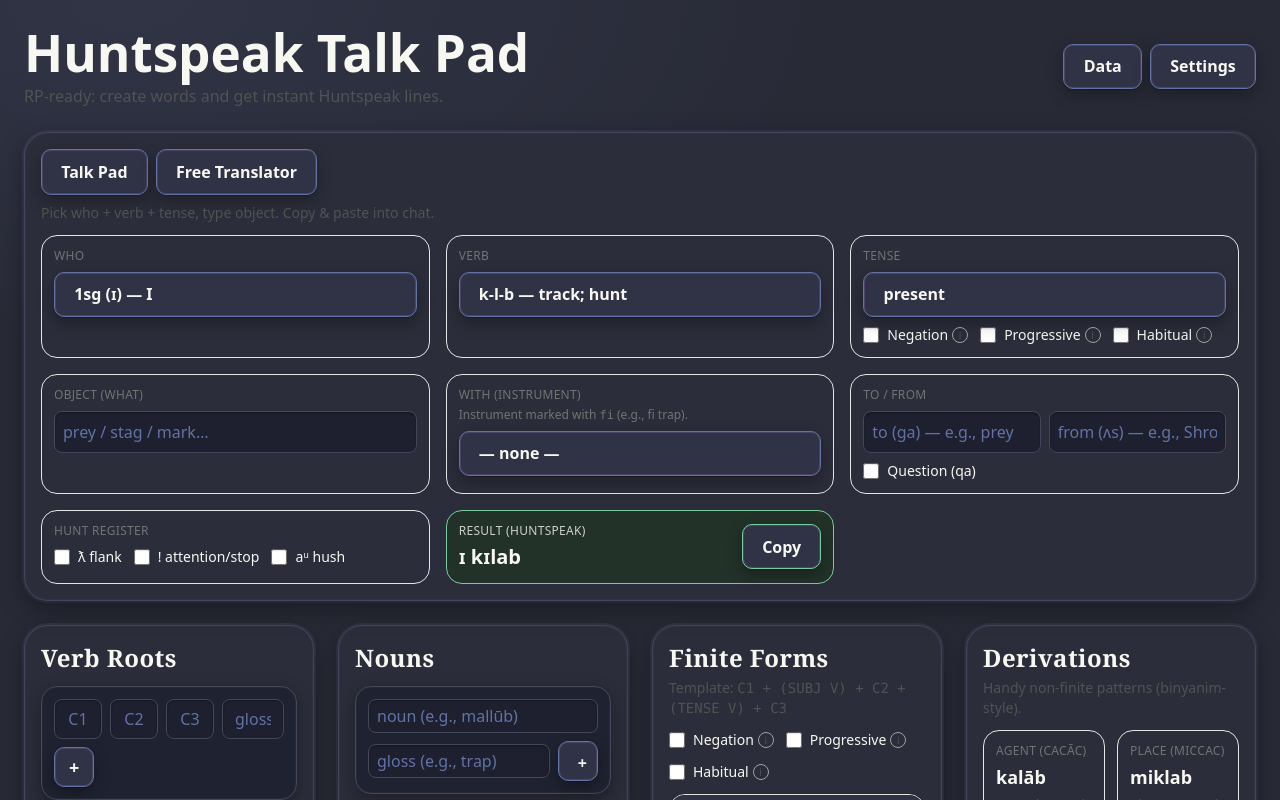
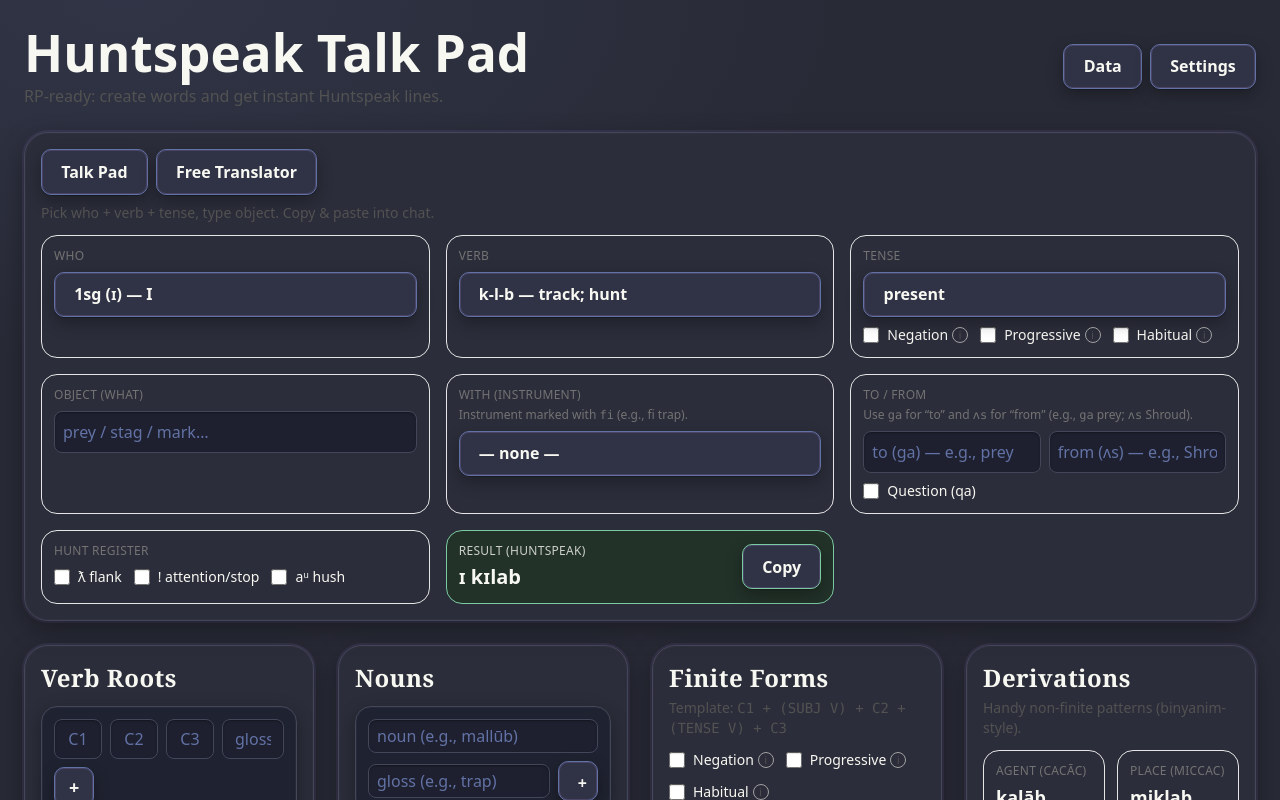
Before and after one commit to L1ghth0us3/Moontalk, a React (Vite) app: page / in a window 1280 px wide. Shown: the top 800 px of the page. Built offline with nearby package versions, Linux system fonts and the light colour scheme.

Commit message:
feat(talkpad): add small example hint under To / From (ga / ʌs)

```diff
--- a/src/components/TalkPad.tsx
+++ b/src/components/TalkPad.tsx
@@ -108,7 +108,8 @@ export default function TalkPad({ roots, nouns, selectedRootId, onSelectRoot }:
           <NiceSelect value={state.withNounId} onChange={v=>setState(s=>({...s, withNounId:v}))} items={[{value:"", label:"— none —"}, ...nouns.map(n=>({ value:n.id, label:`${n.word} — ${n.gloss || ""}` }))]} />
         </div>
         <div className="rounded-2xl border border-neutral-200 p-3">
-          <div className="text-xs uppercase tracking-wide text-neutral-500 mb-2">To / From</div>
+          <div className="text-xs uppercase tracking-wide text-neutral-500 mb-1">To / From</div>
+          <div className="text-xs text-neutral-500 mb-2">Use <code>ga</code> for “to” and <code>ʌs</code> for “from” (e.g., <code>ga</code> prey; <code>ʌs</code> Shroud).</div>
           <div className="grid grid-cols-2 gap-2">
             <input className="px-2 py-2 rounded-lg border border-neutral-300" placeholder="to (ga) — e.g., prey" value={state.toText} onChange={e=>setState(s=>({...s, toText:e.target.value}))} />
             <input className="px-2 py-2 rounded-lg border border-neutral-300" placeholder="from (ʌs) — e.g., Shroud" value={state.fromText} onChange={e=>setState(s=>({...s, fromText:e.target.value}))} />
```
